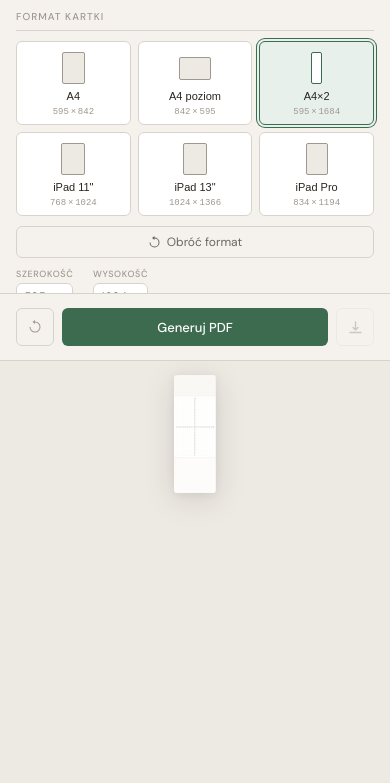
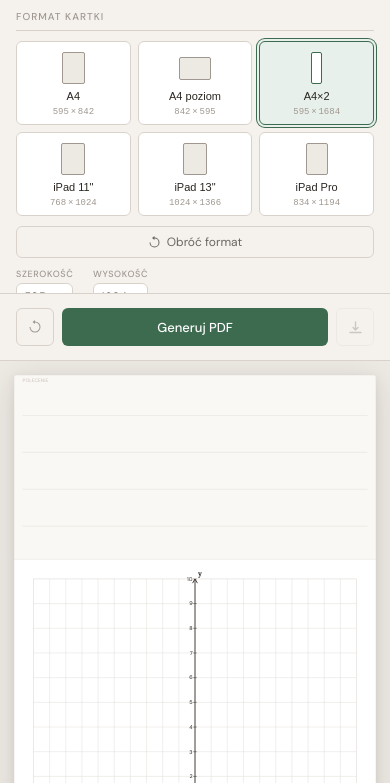
Before and after one commit to glakszymon/tableki, a plain HTML site: page index.html in a window 390 px wide. Shown: the part 61-844 px from the top of the page. Drawn offline with nearby package versions, Linux system fonts and the light colour scheme.

Commit message:
Enhance rendering and layout responsiveness: implement ResizeObserver for preview container and adjust canvas scaling logic for better performance and adaptability

```diff
--- a/app.js
+++ b/app.js
@@ -171,8 +171,18 @@ createApp({
 
     // ── Mount ─────────────────────────────────────────────────
     onMounted(() => {
-      schedulePreview();
-      window.addEventListener('resize', schedulePreview);
+      // Wait one frame so layout is fully painted before first render
+      requestAnimationFrame(() => {
+        schedulePreview();
+      });
+
+      // Watch the preview container for size changes (resize, sidebar toggle, etc.)
+      const previewEl = document.querySelector('.preview');
+      if (previewEl && window.ResizeObserver) {
+        new ResizeObserver(() => schedulePreview()).observe(previewEl);
+      } else {
+        window.addEventListener('resize', schedulePreview);
+      }
     });
 
     return {
--- a/pdf.js
+++ b/pdf.js
@@ -59,19 +59,32 @@ function buildLayout(cfg) {
 
 function renderToCanvas(canvas, cfg) {
   const W = cfg.pageW, H = cfg.pageH;
-  const wrap = canvas.parentElement;
-  // Use full available area — allow upscaling too, cap at 3x for perf
-  const avW  = wrap ? wrap.clientWidth  - 32 : W;
-  const avH  = wrap ? wrap.clientHeight - 32 : H;
-  const scale = Math.min(3, avW / W, avH / H);
 
-  // Use devicePixelRatio for sharp rendering on HiDPI screens
-  const dpr = window.devicePixelRatio || 1;
-  const displayW = Math.round(W * scale);
+  // Walk up to find the scrollable .preview container (not .preview-inner)
+  // so we get the true available width, not the canvas's own parent width.
+  let container = canvas.parentElement;
+  while (container && !container.classList.contains('preview')) {
+    container = container.parentElement;
+  }
+  // Fallback: use direct parent
+  if (!container) container = canvas.parentElement;
+
+  // Available width = container inner width minus padding
+  const style   = window.getComputedStyle(container);
+  const padH    = parseFloat(style.paddingLeft) + parseFloat(style.paddingRight);
+  const availW  = container.clientWidth - padH;
+
+  // Scale: fit width exactly, height follows aspect ratio
+  const scale = availW / W;
+  const displayW = Math.round(availW);
   const displayH = Math.round(H * scale);
 
+  // HiDPI: render at device pixel ratio for sharpness
+  const dpr = window.devicePixelRatio || 1;
   canvas.width  = displayW * dpr;
   canvas.height = displayH * dpr;
+
+  // CSS size — 100% width handled by stylesheet, explicit height needed
   canvas.style.width  = displayW + 'px';
   canvas.style.height = displayH + 'px';
 
--- a/style.css
+++ b/style.css
@@ -528,26 +528,25 @@ input[type=number] { -moz-appearance: textfield; }
 /* ─── Preview pane ───────────────────────────────────────────── */
 .preview {
   flex: 1;
-  overflow: auto;
+  min-width: 0;          /* critical: allow flex child to shrink below content */
+  overflow-y: auto;
+  overflow-x: hidden;
   background: var(--paper2);
-  display: flex;
-  align-items: flex-start;
-  justify-content: center;
   padding: 20px;
   scrollbar-width: thin;
   scrollbar-color: var(--line) transparent;
-  /* ensure it takes full height so canvas can scale to it */
-  align-self: stretch;
 }
-.preview::-webkit-scrollbar { width: 5px; height: 5px; }
+.preview::-webkit-scrollbar { width: 5px; }
 .preview::-webkit-scrollbar-thumb { background: var(--line); border-radius: 3px; }
 
 .preview-inner {
-  display: inline-block;
+  width: 100%;
 }
 
 .sheet-canvas {
   display: block;
+  width: 100% !important;   /* always fill container width */
+  height: auto !important;  /* height follows aspect ratio via JS */
   box-shadow: 0 6px 32px rgba(42,37,32,.13), 0 2px 8px rgba(42,37,32,.07);
   border-radius: 3px;
 }
@@ -555,6 +554,6 @@ input[type=number] { -moz-appearance: textfield; }
 /* ─── Responsive ─────────────────────────────────────────────── */
 @media (max-width: 760px) {
   #app { flex-direction: column; }
-  .sidebar { width: 100%; height: 50vh; border-right: none; border-bottom: 1px solid var(--line); }
+  .sidebar { width: 100%; max-height: 50vh; border-right: none; border-bottom: 1px solid var(--line); }
   .preview { padding: 14px; }
 }
```
